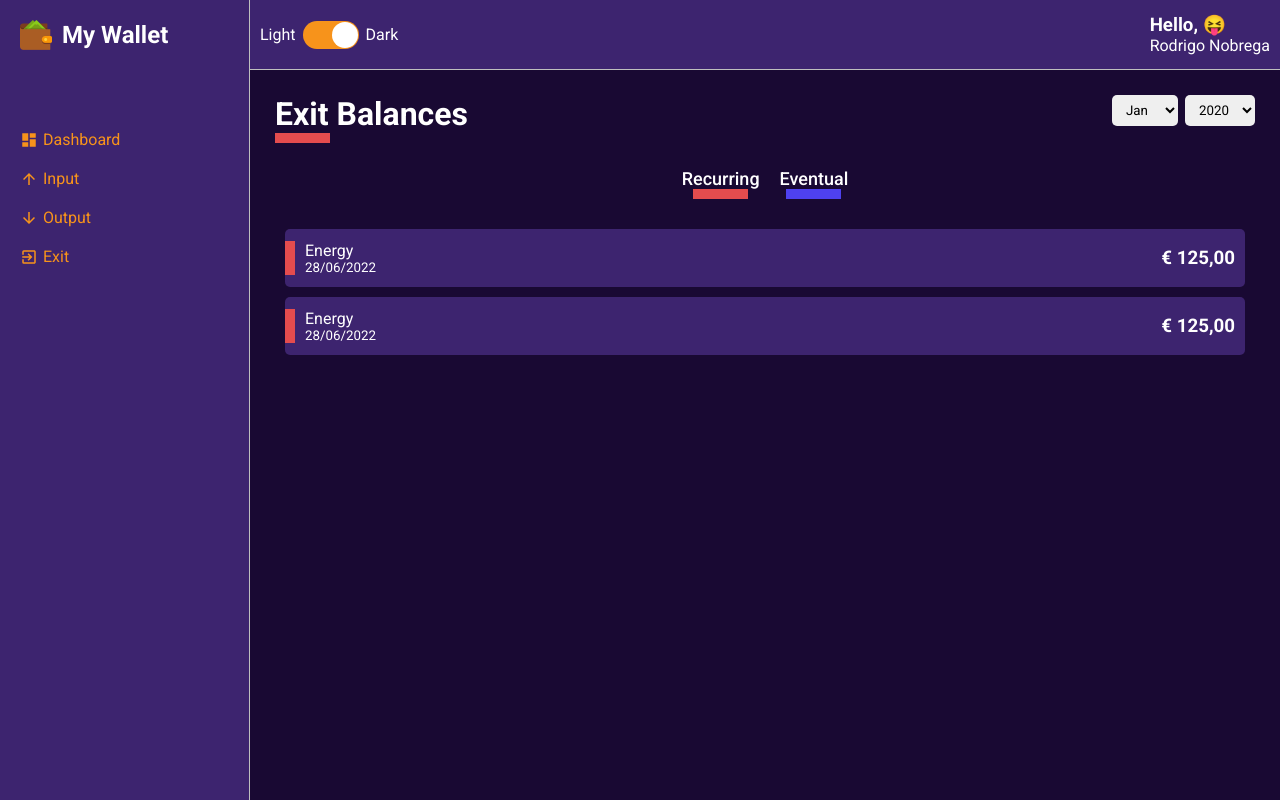
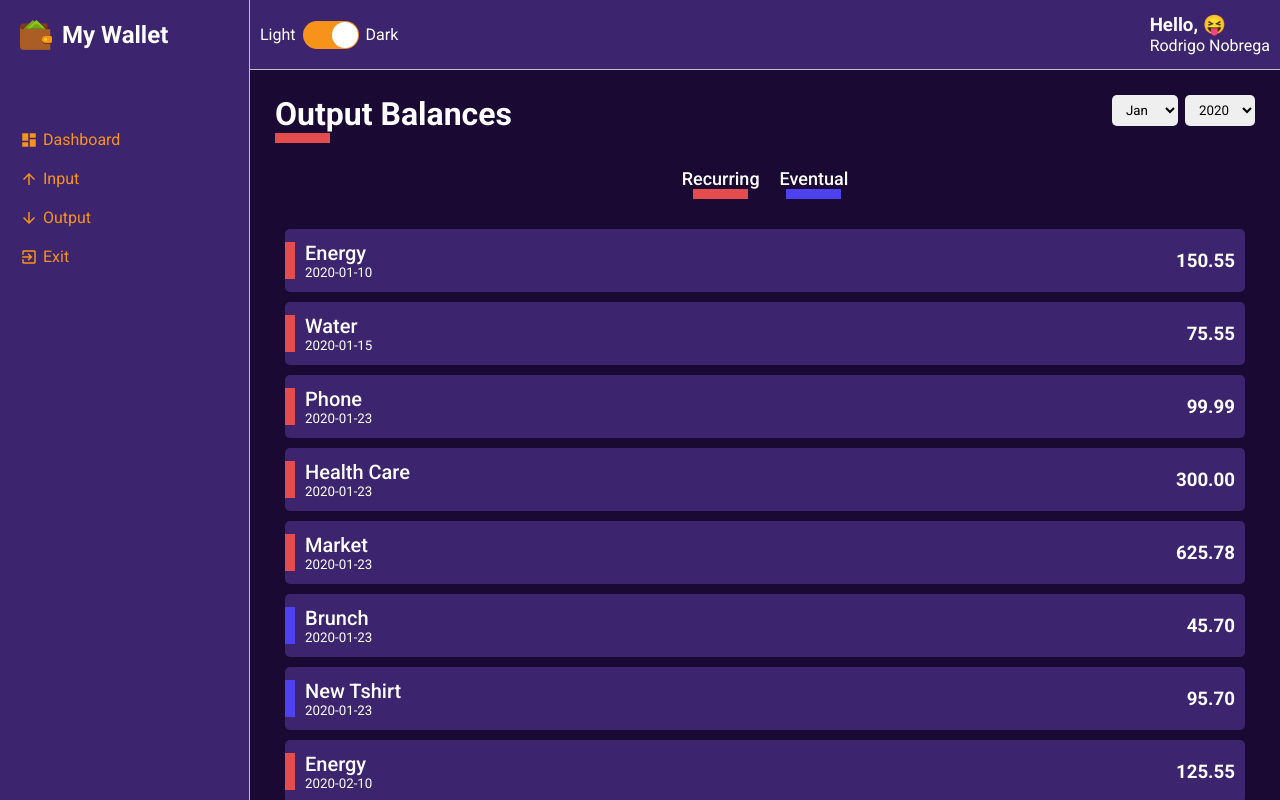
Before and after one commit to rodrigonobrega1/MyWallet, a React (Create React App) app: page /list/1 in a window 1280 px wide. Built offline with nearby package versions, Linux system fonts and the light colour scheme.

Commit message:
create list data base

```diff
--- a/src/Pages/List/index.tsx
+++ b/src/Pages/List/index.tsx
@@ -1,21 +1,42 @@
-import React, {useMemo} from "react";
+import React, {useMemo, useState, useEffect} from "react";
 import { useParams } from 'react-router-dom';
 import ContentHeader from "../../components/ContentHeader";
 import SelectInput from "../../components/SelectInput";
 import HistoryFinanceCard from "../../components/HistoryFinanceCard";
+import gains from '../../repositories/gains';
+import expenses from "../../repositories/expenses";
 
 import { Container, Content, Filters } from './styles'
 
+
+interface IData {
+    id: string;
+    description: string;
+    amountFormatted: string;
+    frequency: string;
+    dateFormatted: string;
+    tagColor: string;
+
+}
+
 const List: React.FC = () => {
+
+    const [data, setData] = useState<IData[]>([]);
+
     const {type} = useParams();
 
     const title = useMemo(() => {
-            return type === 'entry-balance' ? 'Entry Balances' : 'Exit Balances'
+            return type === 'entry-balance' ? 'Input Balances' : 'Output Balances'
     },[type]);
 
     const lineColor = useMemo(() => {
         return type === 'entry-balance' ? '#f7931b' : '#e44c4e'
 },[type]);
+
+    const listData = useMemo(() => {
+        return type === 'entry-balance' ? gains : expenses;
+    },[type]);
+
 
     const months  = [
         {value: '1', label: 'Jan'},
@@ -37,6 +58,21 @@ const List: React.FC = () => {
         {value: '2021', label: '2021'},
         {value: '2022', label: '2022'}
     ];
+
+    useEffect(() => {
+        const response = listData.map(item => {
+            return {
+                id: String(Math.random () * data.length),
+                description: item.description,
+                amountFormatted: item.amount,
+                frequency: item.frequency,
+                dateFormatted: item.date,
+                tagColor: item.frequency === 'recurrent' ? '#e44c4e' : '#4e41f0'
+            }
+        })
+
+        setData(response);
+    },[]);
 
     return (
         <Container>
@@ -61,18 +97,17 @@ const List: React.FC = () => {
             </Filters>
 
             <Content>
-                <HistoryFinanceCard
-                    tagColor="#e44c4e"
-                    title="Energy"
-                    subtitle="28/06/2022"
-                    amount="€ 125,00"
-                />
-                <HistoryFinanceCard
-                    tagColor="#e44c4e"
-                    title="Energy"
-                    subtitle="28/06/2022"
-                    amount="€ 125,00"
-                />
+                {
+                    data.map(item => (
+                        <HistoryFinanceCard
+                            key={item.id}
+                            tagColor={item.tagColor}
+                            title={item.description}
+                            subtitle={item.dateFormatted}
+                            amount={item.amountFormatted}
+                        />
+                        ))
+                }
             </Content>
         </Container>
     );
--- a/src/components/HistoryFinanceCard/styles.ts
+++ b/src/components/HistoryFinanceCard/styles.ts
@@ -32,6 +32,8 @@ export const Container = styled.li`
     }
 
     > div span {
+        font-weight: 500;
+        font-size: 20px;
 
     }
 
--- /dev/null
+++ b/src/repositories/expenses.ts
@@ -0,0 +1,51 @@
+export default [
+  {"description":"Energy",      "amount":"150.55","type":"Output","frequency":"recurrent","date":"2020-01-10"},
+  {"description":"Water",                  "amount":"75.55", "type":"Output","frequency":"recurrent","date":"2020-01-15"},
+  {"description": "Phone",             "amount":"99.99", "type":"Output","frequency":"recurrent","date":"2020-01-23"},
+  {"description":"Health Care",        "amount":"300.00","type":"Output","frequency":"recurrent","date":"2020-01-23"},
+  {"description":"Market",        "amount":"625.78","type":"Output","frequency":"recurrent","date":"2020-01-23"},
+  {"description":"Brunch",                "amount":"45.70", "type":"Output","frequency":"eventual",  "date":"2020-01-23"},
+  {"description":"New Tshirt",                 "amount":"95.70", "type":"Output","frequency":"eventual",  "date":"2020-01-23"},
+  {"description":"Energy",      "amount":"125.55","type":"Output","frequency":"recurrent","date":"2020-02-10"},
+  {"description":"Water",                  "amount":"90.15", "type":"Output","frequency":"recurrent","date":"2020-02-15"},
+  {"description":"Phone",              "amount":"99.99", "type":"Output","frequency":"recurrent","date":"2020-02-23"},
+  {"description":"Health Care",        "amount":"300.00","type":"Output","frequency":"recurrent","date":"2020-02-23"},
+  {"description":"Market",        "amount":"540.00","type":"Output","frequency":"recurrent","date":"2020-02-25"},
+  {"description":"New Mobile 1/5","amount":"150.99","type":"Output","frequency":"eventual",  "date":"2020-02-26"},
+  {"description":"Cinema",                "amount":"45.00", "type":"Output","frequency":"eventual",  "date":"2020-02-23"},
+  {"description":"Energy",      "amount":"97.00", "type":"Output","frequency":"recurrent","date":"2020-03-10"},
+  {"description":"Water",                  "amount":"100.10","type":"Output","frequency":"recurrent","date":"2020-03-15"},
+  {"description":"Phone",              "amount":"99.99", "type":"Output","frequency":"recurrent","date":"2020-03-23"},
+  {"description":"Health Care",        "amount":"300.00","type":"Output","frequency":"recurrent","date":"2020-03-23"},
+  {"description":"Market",        "amount":"800.50","type":"Output","frequency":"recurrent","date":"2020-03-17"},
+  {"description":"New Mobile 2/5","amount":"150.99","type":"Output","frequency":"eventual",  "date":"2020-03-18"},
+  {"description":"Troca de Oléo do carro","amount":"90.00", "type":"Output","frequency":"eventual",  "date":"2020-03-23"},
+  {"description":"Energy",      "amount":"75.99", "type":"Output","frequency":"recurrent","date":"2020-04-10"},
+  {"description":"Water",                  "amount":"80.33", "type":"Output","frequency":"recurrent","date":"2020-04-15"},
+  {"description":"Phone",              "amount":"99.99", "type":"Output","frequency":"recurrent","date":"2020-04-23"},
+  {"description":"Health Care",        "amount":"300.00","type":"Output","frequency":"recurrent","date":"2020-04-23"},
+  {"description":"Market",        "amount":"600.00","type":"Output","frequency":"recurrent","date":"2020-04-25"},
+  {"description":"New Mobile 3/5","amount":"150.99","type":"Output","frequency":"eventual",  "date":"2020-04-26"},
+  {"description":"Ebook React Js",     "amount":"85.95", "type":"Output","frequency":"eventual",  "date":"2020-04-13"},
+  {"description":"Energy",      "amount":"125.55","type":"Output","frequency":"recurrent","date":"2020-05-10"},
+  {"description":"Water",                  "amount":"90.15", "type":"Output","frequency":"recurrent","date":"2020-05-15"},
+  {"description":"Phone",              "amount":"99.99", "type":"Output","frequency":"recurrent","date":"2020-05-23"},
+  {"description":"Health Care",        "amount":"300.00","type":"Output","frequency":"recurrent","date":"2020-05-23"},
+  {"description":"Market",        "amount":"540.00","type":"Output","frequency":"recurrent","date":"2020-05-25"},
+  {"description":"New Mobile 4/5","amount":"150.99","type":"Output","frequency":"eventual",  "date":"2020-05-26"},
+  {"description":"Tshirt Iron Man",        "amount":"150.00","type":"Output","frequency":"eventual",  "date":"2020-01-23"},
+  {"description":"Energy",      "amount":"200.00","type":"Output","frequency":"recurrent","date":"2020-06-10"},
+  {"description":"Water",                  "amount":"150.00","type":"Output","frequency":"recurrent","date":"2020-06-15"},
+  {"description":"Phone",              "amount":"99.99", "type":"Output","frequency":"recurrent","date":"2020-06-23"},
+  {"description":"Health Care",        "amount":"300.00","type":"Output","frequency":"recurrent","date":"2020-06-23"},
+  {"description":"Market",        "amount":"559.15","type":"Output","frequency":"recurrent","date":"2020-06-25"},
+  {"description":"New Mobile 5/5","amount":"150.99","type":"Output","frequency":"eventual",  "date":"2020-06-26"},
+  {"description":"Perfume",               "amount":"250.00","type":"Output","frequency":"eventual",  "date":"2020-06-21"},
+  {"description":"Energy",      "amount":"250.00","type":"Output","frequency":"recurrent","date":"2020-07-10"},
+  {"description":"Water",                  "amount":"90.00", "type":"Output","frequency":"recurrent","date":"2020-07-15"},
+  {"description":"Phone",              "amount":"99.99", "type":"Output","frequency":"recurrent","date":"2020-07-23"},
+  {"description":"Health Care",        "amount":"300.00","type":"Output","frequency":"recurrent","date":"2020-07-23"},
+  {"description":"Market",        "amount":"700.00","type":"Output","frequency":"recurrent","date":"2020-07-25"},
+  {"description":"Coffee",             "amount":"250.00","type":"Output","frequency":"eventual",  "date":"2020-07-26"},
+  {"description":"Pizza",                 "amount":"60.00", "type":"Output","frequency":"eventual",  "date":"2020-07-19"}
+]
--- /dev/null
+++ b/src/repositories/gains.ts
@@ -0,0 +1,11 @@
+export default [
+  { "description": "Salary",     "amount": "1300.52", "type": "Input", "frequency": "recurrent", "date": "2020-01-10" },
+  { "description": "Freelance",      "amount": "150.13",  "type": "Input", "frequency": "eventual",   "date": "2020-01-17" },
+  { "description": "Salary",     "amount": "2500.23", "type": "Input", "frequency": "recurrent", "date": "2020-02-10" },
+  { "description": "Freelance Website", "amount": "900.23",  "type": "Input", "frequency": "eventual",   "date": "2020-02-21" },
+  { "description": "Freelance App React",  "amount": "950.92",  "type": "Input", "frequency": "eventual",   "date": "2020-02-23" },
+  { "description": "Salary",     "amount": "2500.25", "type": "Input", "frequency": "recurrent", "date": "2020-03-10" },
+  { "description": "Salary",     "amount": "2500.18", "type": "Input", "frequency": "recurrent", "date": "2020-04-10" },
+  { "description": "Salary",     "amount": "2500.15", "type": "Input", "frequency": "recurrent", "date": "2020-05-10" },
+  { "description": "Salary",     "amount": "2500.12", "type": "Input", "frequency": "recurrent", "date": "2020-06-10" },
+  { "description": "Salary",     "amount": "2500.00", "type": "Input", "frequency": "recurrent", "date": "2020-07-10" }]
```
